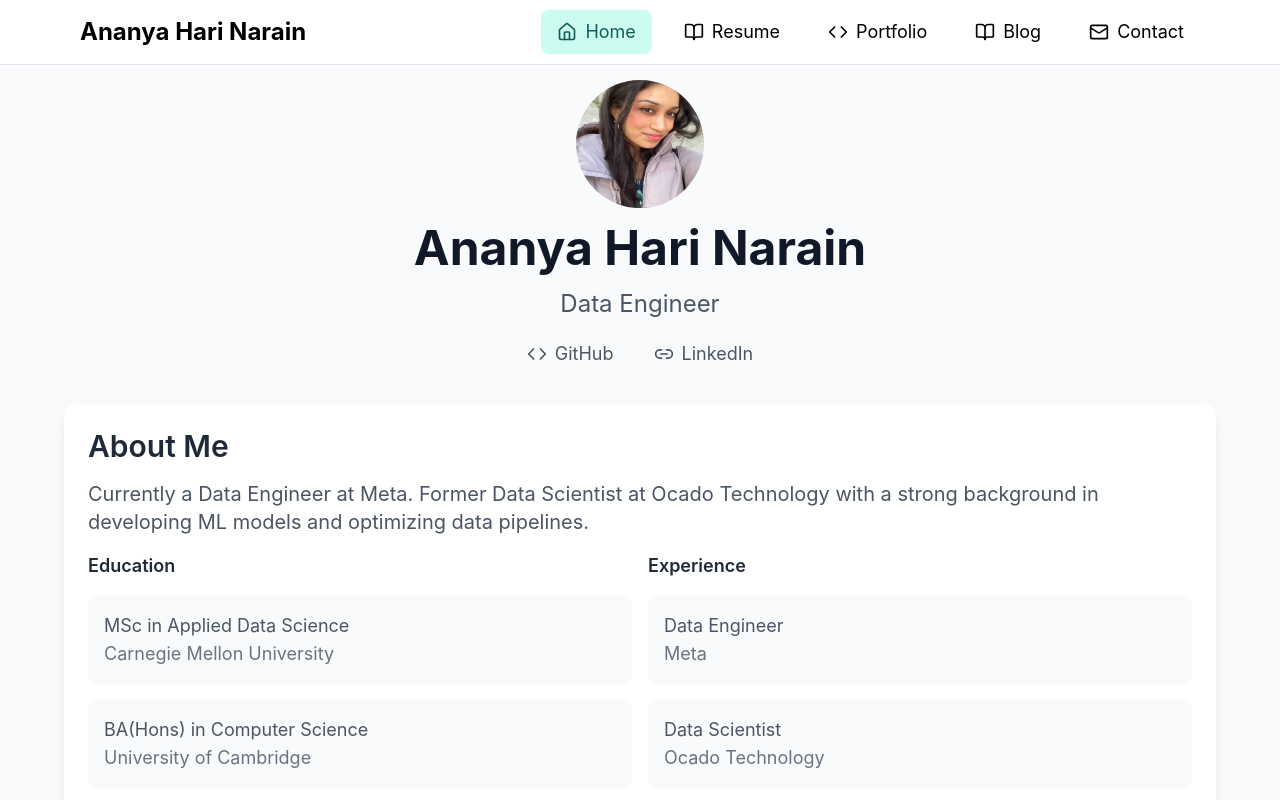
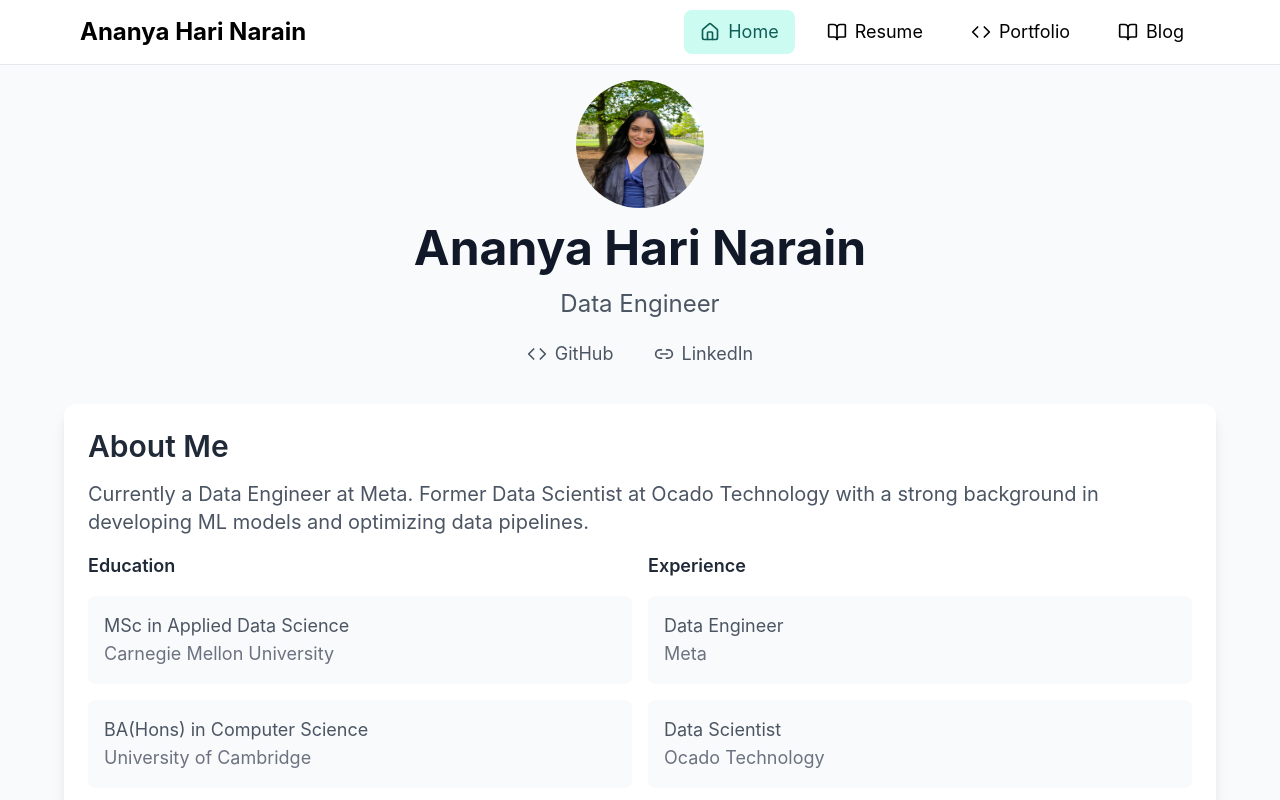
Before and after one commit to AnanyaHN27/AnanyaHN27.github.io, a React (Create React App) app: page / in a window 1280 px wide. Shown: the top 800 px of the page. Built offline with nearby package versions, Linux system fonts and the light colour scheme.

Commit message:
Contact remove

```diff
--- a/src/App.js
+++ b/src/App.js
@@ -50,7 +50,6 @@ const Portfolio = () => {
               <NavLink section="resume" icon={BookOpen} text="Resume" />
               <NavLink section="portfolio" icon={Code} text="Portfolio" />
               <NavLink section='blog' icon={BookOpen} text="Blog" />
-              <NavLink section="contact" icon={Mail} text="Contact" />
             </div>
           </div>
         </div>
@@ -61,7 +60,7 @@ const Portfolio = () => {
               <NavLink section="home" icon={Home} text="Home" />
               <NavLink section="resume" icon={BookOpen} text="Resume" />
               <NavLink section="portfolio" icon={Code} text="Portfolio" />
-              <NavLink section="contact" icon={Mail} text="Contact" />
+              <NavLink section='blog' icon={BookOpen} text="Blog" />
             </div>
           </div>
         )}
@@ -74,7 +73,7 @@ const Portfolio = () => {
             <div className="space-y-8 animate-fadeIn">
               <div className="text-center space-y-4">
                 <img
-                  src="/images/ananya.jpg"
+                  src="/images/headshot.jpeg"
                   alt="Profile"
                   className="mx-auto rounded-full w-32 h-32"
                 />
```
